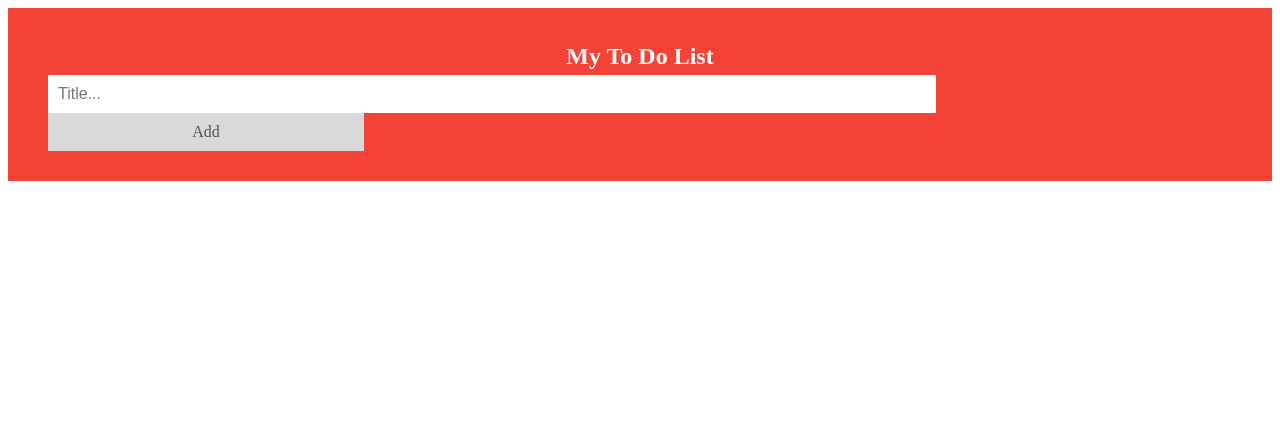
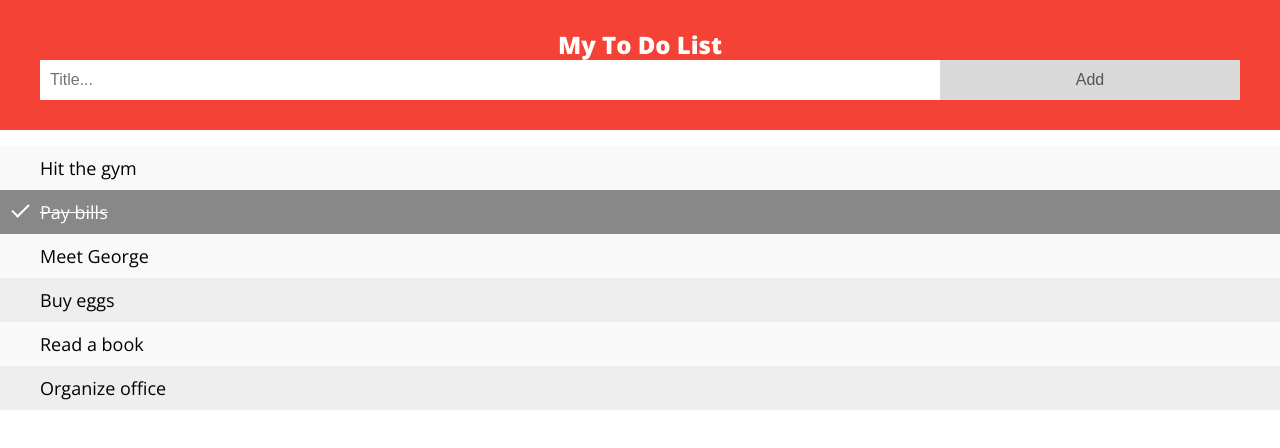
Before and after one commit to Hemant07/react-todoNew, a React (Create React App) app: page / in a window 1280 px wide. Shown: the top 448 px of the page. Built offline with nearby package versions, Linux system fonts and the light colour scheme.

Commit message:
4 files modified, 2 added

```diff
--- a/src/App.js
+++ b/src/App.js
@@ -1,10 +1,12 @@
 import React from 'react';
 import './style.css';
 import HeaderTodo from './header/todoheader';
+import TodoList from './todo_list/todo_list';
 export default function App() {
   return (
     <div>
       <HeaderTodo />
+      <TodoList />
     </div>
   );
 }
--- a/src/header/todoheader.css
+++ b/src/header/todoheader.css
@@ -22,6 +22,7 @@ input {
   padding: 10px;
   float: left;
   font-size: 16px;
+  line-height: 20px;
 }
 
 /* Style the "Add" button */
@@ -36,6 +37,8 @@ input {
   cursor: pointer;
   transition: 0.3s;
   border-radius: 0;
+  border: 0;
+  line-height: 20px;
 }
 
 .addBtn:hover {
--- a/src/header/todoheader.js
+++ b/src/header/todoheader.js
@@ -1,14 +1,19 @@
 import React from 'react';
 import './todoheader.css';
+// newElementHandler = (e) => {
+//   return '';
+// };
+
 const HeaderTodo = () => {
   return (
-    <div id="myDIV" className="header">
+    // <form id="myDIV" className="header" onClick={newElementHandler}>
+    <form id="myDIV" className="header">
       <h2 style={{ margin: '5px' }}>My To Do List</h2>
       <input type="text" id="myInput" placeholder="Title..." />
-      <span onclick="newElement()" className="addBtn">
+      <button type="submit" className="addBtn">
         Add
-      </span>
-    </div>
+      </button>
+    </form>
   );
 };
 export default HeaderTodo;
--- a/src/style.css
+++ b/src/style.css
@@ -1,3 +1,23 @@
-h1, p {
-  font-family: Lato;
+@import url('https://fonts.googleapis.com/css2?family=Marcellus&family=Open+Sans:wght@400;500;800&display=swap');
+* {
+  box-sizing: border-box;
 }
+body {
+  margin: 0;
+  padding: 0;
+  font-family: 'Open Sans', sans-serif;
+  font-size: 16px;
+  line-height: 20px;
+}
+h1,
+p {
+  font-family: inherit;
+}
+
+/* Include the padding and border in an element's total width and height */
+
+/* Remove margins and padding from the list */
+ul {
+  margin: 0;
+  padding: 0;
+}
--- /dev/null
+++ b/src/todo_list/todo_list.css
@@ -0,0 +1,59 @@
+ul li {
+  cursor: pointer;
+  position: relative;
+  padding: 12px 8px 12px 40px;
+  list-style-type: none;
+  background: #eee;
+  font-size: 18px;
+  transition: 0.2s;
+
+  /* make the list items unselectable */
+  -webkit-user-select: none;
+  -moz-user-select: none;
+  -ms-user-select: none;
+  user-select: none;
+}
+
+/* Set all odd list items to a different color (zebra-stripes) */
+ul li:nth-child(odd) {
+  background: #f9f9f9;
+}
+
+/* Darker background-color on hover */
+ul li:hover {
+  background: #ddd;
+}
+
+/* When clicked on, add a background color and strike out text */
+ul li.checked {
+  background: #888;
+  color: #fff;
+  text-decoration: line-through;
+}
+
+/* Add a "checked" mark when clicked on */
+ul li.checked::before {
+  content: '';
+  position: absolute;
+  border-color: #fff;
+  border-style: solid;
+  border-width: 0 2px 2px 0;
+  top: 10px;
+  left: 16px;
+  transform: rotate(45deg);
+  height: 15px;
+  width: 7px;
+}
+
+/* Style the close button */
+.close {
+  position: absolute;
+  right: 0;
+  top: 0;
+  padding: 12px 16px 12px 16px;
+}
+
+.close:hover {
+  background-color: #f44336;
+  color: white;
+}
--- /dev/null
+++ b/src/todo_list/todo_list.js
@@ -0,0 +1,15 @@
+import React from 'react';
+import './todo_list.css';
+const TodoList = () => {
+  return (
+    <ul id="myUL">
+      <li>Hit the gym</li>
+      <li className="checked">Pay bills</li>
+      <li>Meet George</li>
+      <li>Buy eggs</li>
+      <li>Read a book</li>
+      <li>Organize office</li>
+    </ul>
+  );
+};
+export default TodoList;
```
